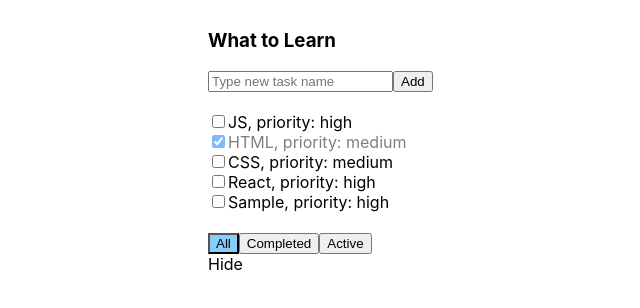
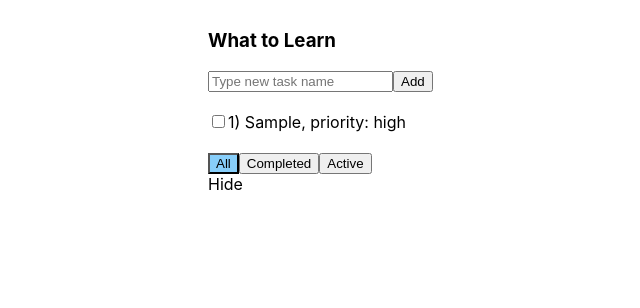
Before and after one commit to kotsur-vlad/todolist_classes, a React (Create React App) app: page / in a window 1280 px wide. Both pictures are taken after typing "Sample" into the empty fields and a click on the button "Add". Shown: the top 308 px of the page, without its empty margins (192-832 px from the left). Built offline with nearby package versions, Linux system fonts and the light colour scheme.

Commit message:
Added "Id" for each task, added a changing task's title, added saving data to the localStorage

```diff
--- a/src/App.js
+++ b/src/App.js
@@ -6,43 +6,82 @@ import TodoListTasks from "./TodoListTasks";
 
 class App extends React.Component {
 
+	componentDidMount () {
+		this.restoreState ();
+	}
+
 	state = {
 		tasks: [
-			{title: "JS", isDone: false, priority: "high"},
-			{title: "HTML", isDone: true, priority: "medium"},
-			{title: "CSS", isDone: false, priority: "medium"},
-			{title: "React", isDone: false, priority: "high"}
+			// {id: 1, title: "JS", isDone: false, priority: "high"},
+			// {id: 2, title: "HTML", isDone: true, priority: "medium"},
+			// {id: 3, title: "CSS", isDone: false, priority: "medium"},
+			// {id: 4, title: "React", isDone: false, priority: "high"}
 		],
 		filterValue: "All"
 	};
+	newTaskId = 1;
+
+
+	saveState = () => {
+		let stateAsString = JSON.stringify (this.state);
+		localStorage.setItem ("todolist-state", stateAsString)
+	};
+	restoreState = () => {
+		let stateAsString = localStorage.getItem ("todolist-state");
+		if (stateAsString) {
+			let state = JSON.parse (stateAsString);
+			state.tasks.forEach (t => {
+				if (t.id >= this.newTaskId) {
+					this.newTaskId++;
+				}
+			});
+			this.setState (state);
+		}
+	};
+
 
 	addTask = (newTaskTitle) => {
 		let newTask = {
-			title: newTaskTitle, isDone: false, priority: "high"
+			id: this.newTaskId,
+			title: newTaskTitle,
+			isDone: false,
+			priority: "high"
 		};
+		this.newTaskId++;
 		let newTasks = [...this.state.tasks, newTask];
 		this.setState ({
 			tasks: newTasks
+		}, () => {
+			this.saveState ()
 		});
 	};
-
 	changeFilter = (newFilterValue) => {
 		this.setState ({
 			filterValue: newFilterValue
+		}, () => {
+			this.saveState ()
 		})
 	};
-
-	changeStatus = (task, newStatus) => {
+	changeTask = (taskId, obj) => {
 		let newTasks = this.state.tasks.map (t => {
-			if (t === task) {
-				return {...t, isDone: newStatus};
+			if (t.id === taskId) {
+				return {...t, ...obj};
 			}
 			return t;
 		})
 		this.setState ({
 			tasks: newTasks
+		}, () => {
+			this.saveState ()
 		})
 	};
+	changeTitle = (taskId, newTitle) => {
+		this.changeTask (taskId, {title: newTitle})
+	};
+	changeStatus = (taskId, newStatus) => {
+		this.changeTask (taskId, {isDone: newStatus})
+	};
+
 
 	render = () => {
 		return (
@@ -50,6 +89,7 @@ class App extends React.Component {
 				<div className="todoList">
 					<TodoListHeader addTask={this.addTask}/>
 					<TodoListTasks changeStatus={this.changeStatus}
+								   changeTitle={this.changeTitle}
 								   tasks={this.state.tasks.filter (task => {
 									   switch (this.state.filterValue) {
 										   case "All":
--- a/src/TodoListTask.js
+++ b/src/TodoListTask.js
@@ -2,8 +2,28 @@ import React from "react";
 
 class TodoListTask extends React.Component {
 
+	state = {
+		editMode: false
+	}
+
+	activateEditMode = () => {
+		this.setState({
+			editMode: true
+		})
+	}
+
+	deactivateEditMode = () => {
+		this.setState({
+			editMode: false
+		})
+	}
+
+	onTitleChanged = (e) => {
+		this.props.changeTitle (this.props.task.id, e.currentTarget.value)
+	};
+
 	onIsDoneChanged = (e) => {
-		this.props.changeStatus (this.props.task, e.currentTarget.checked)
+		this.props.changeStatus (this.props.task.id, e.currentTarget.checked)
 	};
 
 	render = () => {
@@ -13,7 +33,10 @@ class TodoListTask extends React.Component {
 		return (
 			<div className={taskClassName}>
 				<input type="checkbox" checked={this.props.task.isDone} onChange={this.onIsDoneChanged}/>
-				<span>{this.props.task.title}, priority: {this.props.task.priority}</span>
+				{this.state.editMode
+					? <input type="text" autoFocus={true} value={this.props.task.title} onChange={this.onTitleChanged} onBlur={this.deactivateEditMode}/>
+					: <span onClick={this.activateEditMode}>{this.props.task.id}) {this.props.task.title}</span>
+				}, priority: {this.props.task.priority}
 			</div>
 		)
 	}
--- a/src/TodoListTasks.js
+++ b/src/TodoListTasks.js
@@ -5,7 +5,7 @@ class TodoListTasks extends React.Component {
 	render = () => {
 
 		let todoListTasks = this.props.tasks.map (t => {
-			return <TodoListTask changeStatus={this.props.changeStatus} task={t}/>
+			return <TodoListTask changeStatus={this.props.changeStatus} changeTitle={this.props.changeTitle} task={t}/>
 		});
 
 		return (
```
